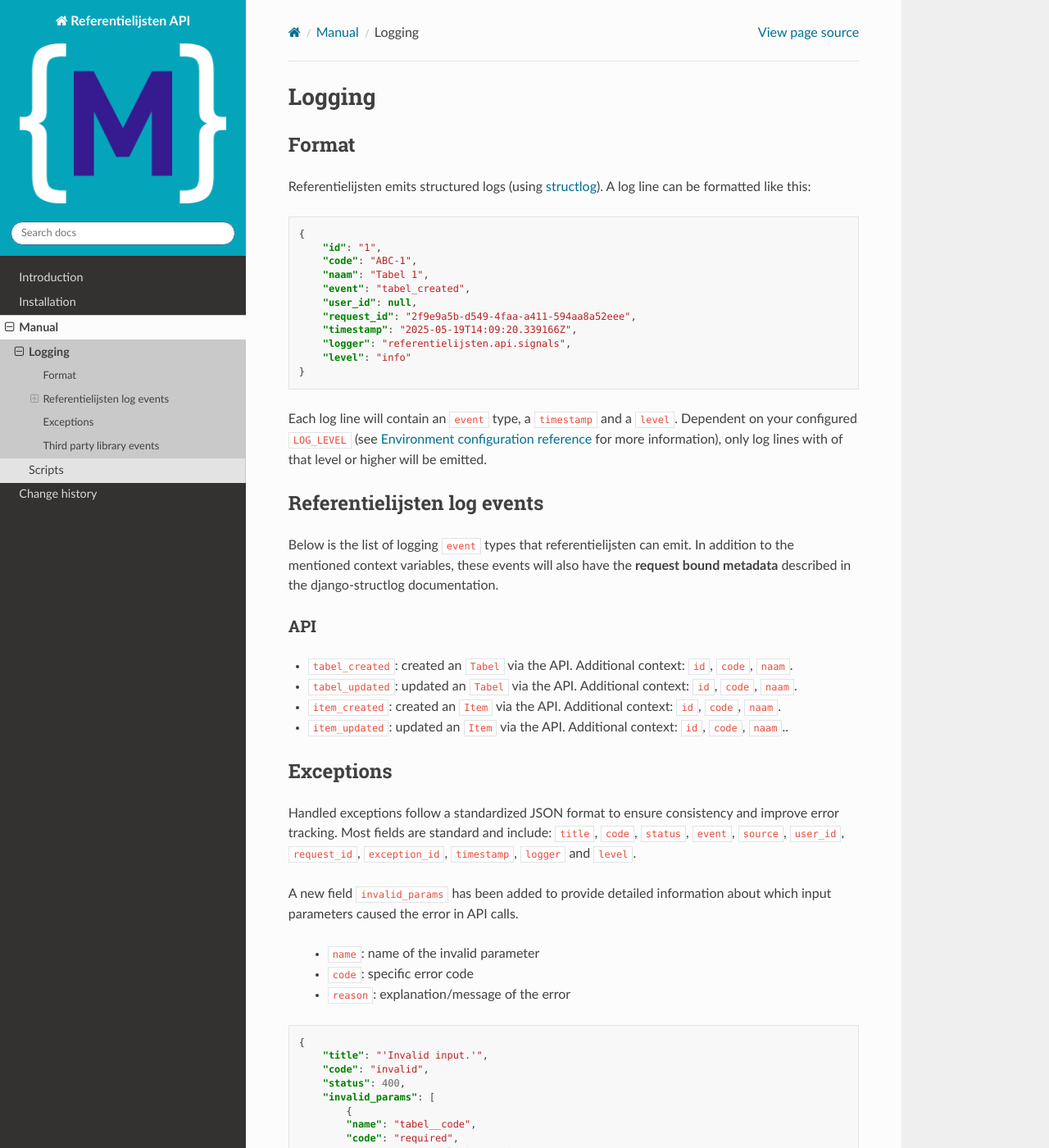
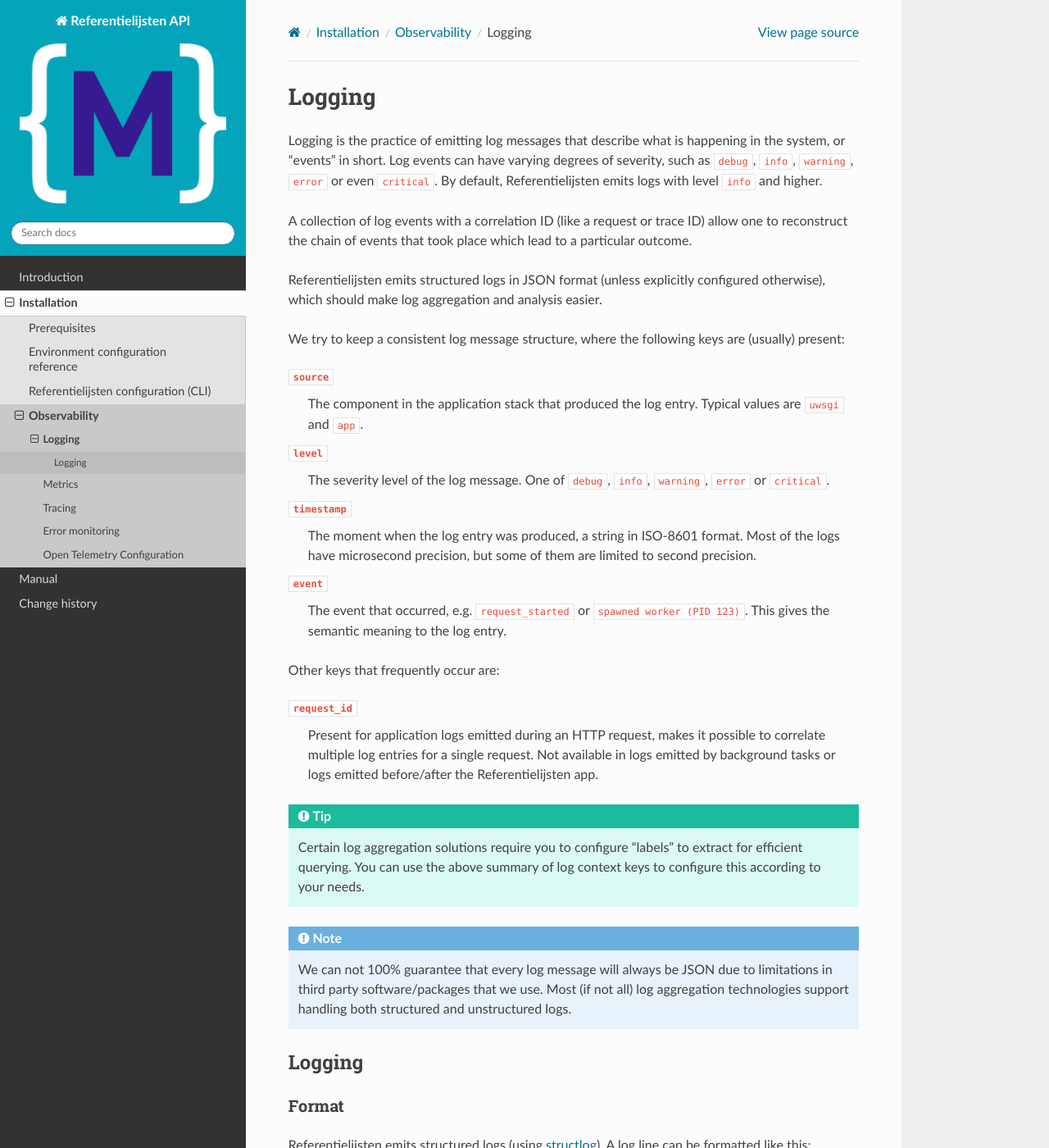
Before and after one commit to maykinmedia/referentielijsten, a Sphinx documentation site: the page built from docs/installation/observability/logging.rst, in a window 1280 px wide and 1400 px high. Shown: the whole window at 82% size. Built offline with Sphinx 7.4.7 and the Read the Docs theme 3.1.0, drawn with Linux system fonts in a browser that asks for light colours; some of the changed text lies outside the part shown.

Commit message:
📝 [maykinmedia/open-api-framework#152] add observability docs

```diff
--- a/docs/installation/index.rst
+++ b/docs/installation/index.rst
@@ -17,3 +17,4 @@ this.
    prerequisites
    config
    setup_configuration
+   observability/index
--- a/docs/manual/logging.rst
+++ b/docs/installation/observability/logging.rst
@@ -1,3 +1,56 @@
+.. _installation_observability_logging:
+
+=======
+Logging
+=======
+
+Logging is the practice of emitting log messages that describe what is happening in the
+system, or "events" in short. Log events can have varying degrees of severity, such as
+``debug``, ``info``, ``warning``, ``error`` or even ``critical``. By default, Referentielijsten
+emits logs with level ``info`` and higher.
+
+A collection of log events with a correlation ID (like a request or trace ID) allow one
+to reconstruct the chain of events that took place which lead to a particular outcome.
+
+Referentielijsten emits structured logs in JSON format (unless explicitly configured otherwise),
+which should make log aggregation and analysis easier.
+
+We try to keep a consistent log message structure, where the following keys
+are (usually) present:
+
+``source``
+    The component in the application stack that produced the log entry. Typical
+    values are ``uwsgi`` and ``app``.
+
+``level``
+    The severity level of the log message. One of ``debug``, ``info``, ``warning``,
+    ``error`` or ``critical``.
+
+``timestamp``
+    The moment when the log entry was produced, a string in ISO-8601 format. Most of
+    the logs have microsecond precision, but some of them are limited to second
+    precision.
+
+``event``
+    The event that occurred, e.g. ``request_started`` or ``spawned worker (PID 123)``.
+    This gives the semantic meaning to the log entry.
+
+Other keys that frequently occur are:
+
+``request_id``
+    Present for application logs emitted during an HTTP request, makes it possible to
+    correlate multiple log entries for a single request. Not available in logs emitted
+    by background tasks or logs emitted before/after the Referentielijsten  app.
+
+.. tip:: Certain log aggregation solutions require you to configure "labels" to extract
+   for efficient querying. You can use the above summary of log context keys to configure
+   this according to your needs.
+
+.. note:: We can not 100% guarantee that every log message will always be JSON due to
+   limitations in third party software/packages that we use. Most (if not all) log
+   aggregation technologies support handling both structured and unstructured logs.
+
+
 .. _manual_logging:
 
 Logging
@@ -38,8 +91,10 @@ API
 
 * ``tabel_created``: created an ``Tabel`` via the API. Additional context: ``id``, ``code``, ``naam``.
 * ``tabel_updated``: updated an ``Tabel`` via the API. Additional context: ``id``, ``code``, ``naam``.
+* ``tabel_deleted``: deleted an ``Tabel`` via the API. Additional context: ``id``, ``code``, ``naam``.
 * ``item_created``: created an ``Item`` via the API. Additional context: ``id``, ``code``, ``naam``.
 * ``item_updated``: updated an ``Item`` via the API. Additional context: ``id``, ``code``, ``naam``..
+* ``item_deleted``: deleted an ``Item`` via the API. Additional context: ``id``, ``code``, ``naam``..
 
 .. _manual_logging_exceptions:
 
--- a/docs/manual/index.rst
+++ b/docs/manual/index.rst
@@ -7,5 +7,4 @@ Manual
    :maxdepth: 1
    :caption: Further reading
 
-   logging
    scripts
```
Also changed, not shown: docs/installation/observability/error_monitoring.rst (added, +7 -0 lines), docs/installation/observability/index.rst (added, +32 -0 lines), docs/installation/observability/metrics.rst (added, +129 -0 lines), docs/installation/observability/otel_config.rst (added, +52 -0 lines), docs/installation/observability/tracing.rst (added, +15 -0 lines), 2 other files.
